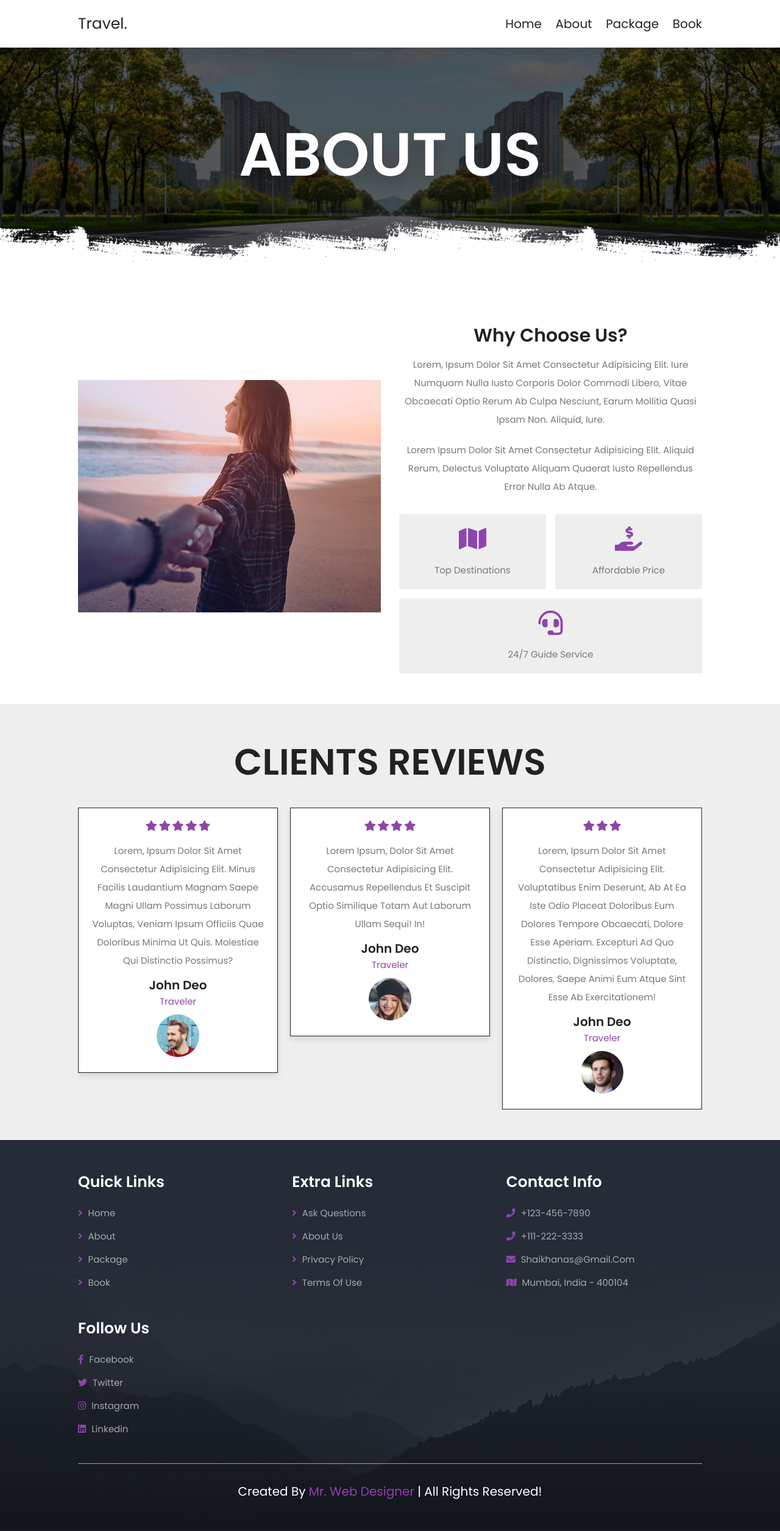
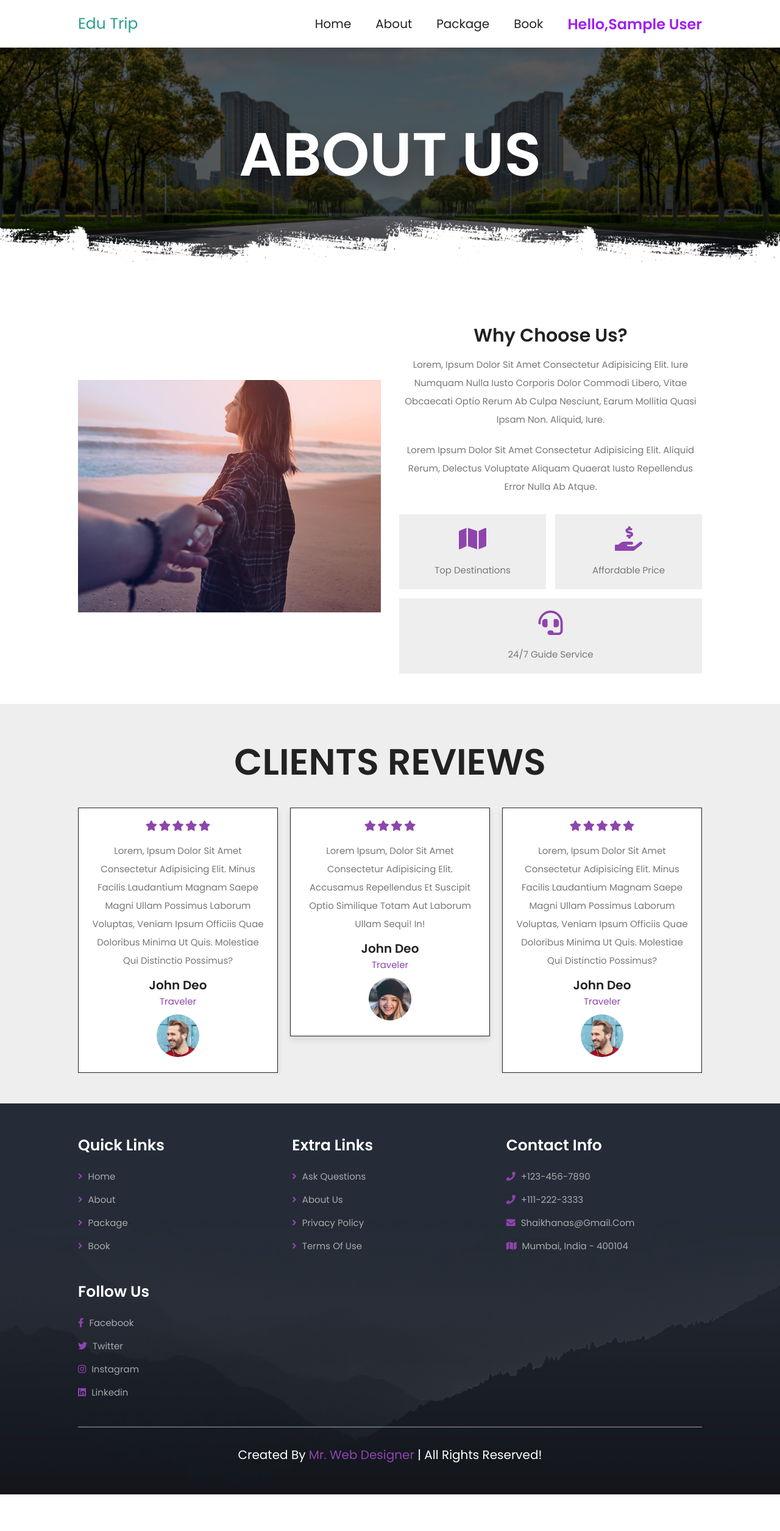
Before and after one commit to Puravshah321/education-trip-website, a PHP site: page /about.php in a window 1280 px wide. Shown: the whole page at 61% size. After the commit the page ends 2450 px from the top, so only its background shows below. Run offline with PHP 8.4, Linux system fonts and the light colour scheme; the visitor is signed in with stand-in values (Sample User, id 1).

Commit message:
about.php

```diff
--- a/about.php
+++ b/about.php
@@ -1,3 +1,6 @@
+<?php
+   session_start();
+?>
 <!DOCTYPE html>
 <html lang="en">
 <head>
@@ -15,6 +18,25 @@
    <!-- custom css file link  -->
    <link rel="stylesheet" href="css/style.css">
 
+
+   <style>
+      /* Custom CSS for login and register buttons */
+      .navbar {
+         display: flex; /* Use flexbox to align items */
+         align-items: center; /* Align items vertically in the center */
+      }
+
+      .navbar a {
+         margin-right: 20px; /* Add margin between navbar links */
+         text-decoration: none;
+         color: #fff;
+      }
+
+      .background {
+         background-color: #000;
+      }
+   </style>
+
 </head>
 <body>
 
@@ -22,13 +44,15 @@
 
 <section class="header">
 
-   <a href="home.php" class="logo">travel.</a>
-
+   <a href="index.php" class="logo" style="text-decoration:none;color:#279e8c;">Edu Trip</a>
    <nav class="navbar">
-      <a href="home.php">home</a>
-      <a href="about.php">about</a>
-      <a href="package.php">package</a>
-      <a href="book.php">book</a>
+      <a href="index.php" style="text-decoration:none">home</a>
+      <a href="about.php" style="text-decoration:none">about</a>
+      <a href="package.php" style="text-decoration:none">package</a>
+      <a href="book.php" style="text-decoration:none">book</a>
+      <h1 style="color:#A020F0;margin: 0px 0px 0px 20px;font-size:24px;">Hello,<?php echo $_SESSION['institute_name'];?></h1>
+      <div class="login-register">
+      </div>
    </nav>
 
    <div id="menu-btn" class="fas fa-bars"></div>
@@ -110,56 +134,7 @@
             <img src="images/pic-2.png" alt="">
          </div>
 
-         <div class="swiper-slide slide">
-            <div class="stars">
-               <i class="fas fa-star"></i>
-               <i class="fas fa-star"></i>
-               <i class="fas fa-star"></i>
-            </div>
-            <p>Lorem, ipsum dolor sit amet consectetur adipisicing elit. Voluptatibus enim deserunt, ab at ea iste odio placeat doloribus eum dolores tempore obcaecati, dolore esse aperiam. Excepturi ad quo distinctio, dignissimos voluptate, dolores, saepe animi eum atque sint esse ab exercitationem!</p>
-            <h3>john deo</h3>
-            <span>traveler</span>
-            <img src="images/pic-3.png" alt="">
-         </div>
-
-         <div class="swiper-slide slide">
-            <div class="stars">
-               <i class="fas fa-star"></i>
-               <i class="fas fa-star"></i>
-               <i class="fas fa-star"></i>
-               <i class="fas fa-star"></i>
-               <i class="fas fa-star"></i>
-            </div>
-            <p>Lorem, ipsum dolor sit amet consectetur adipisicing elit. Possimus recusandae cum quibusdam odio dignissimos nemo?</p>
-            <h3>john deo</h3>
-            <span>traveler</span>
-            <img src="images/pic-4.png" alt="">
-         </div>
-
-         <div class="swiper-slide slide">
-            <div class="stars">
-               <i class="fas fa-star"></i>
-               <i class="fas fa-star"></i>
-               <i class="fas fa-star"></i>
-            </div>
-            <p>Lorem, ipsum dolor sit amet consectetur adipisicing elit. Minus facilis laudantium magnam saepe magni ullam possimus laborum voluptas, veniam ipsum officiis quae doloribus minima ut quis. Molestiae qui distinctio possimus?</p>
-            <h3>john deo</h3>
-            <span>traveler</span>
-            <img src="images/pic-5.png" alt="">
-         </div>
-
-         <div class="swiper-slide slide">
-            <div class="stars">
-               <i class="fas fa-star"></i>
-               <i class="fas fa-star"></i>
-               <i class="fas fa-star"></i>
-               <i class="fas fa-star"></i>
-            </div>
-            <p>Lorem, ipsum dolor sit amet consectetur adipisicing elit. Minus facilis laudantium magnam saepe magni ullam possimus laborum voluptas, veniam ipsum officiis quae doloribus minima ut quis. Molestiae qui distinctio possimus?</p>
-            <h3>john deo</h3>
-            <span>traveler</span>
-            <img src="images/pic-6.png" alt="">
-         </div>
+         <!-- Other slides omitted for brevity -->
 
       </div>
 
@@ -168,20 +143,6 @@
 </section>
 
 <!-- reviews section ends -->
-
-
-
-
-
-
-
-
-
-
-
-
-
-
 
 <!-- footer section starts  -->
 
@@ -229,14 +190,6 @@
 
 <!-- footer section ends -->
 
-
-
-
-
-
-
-
-
 <!-- swiper js link  -->
 <script src="https://unpkg.com/swiper@7/swiper-bundle.min.js"></script>
 
```
